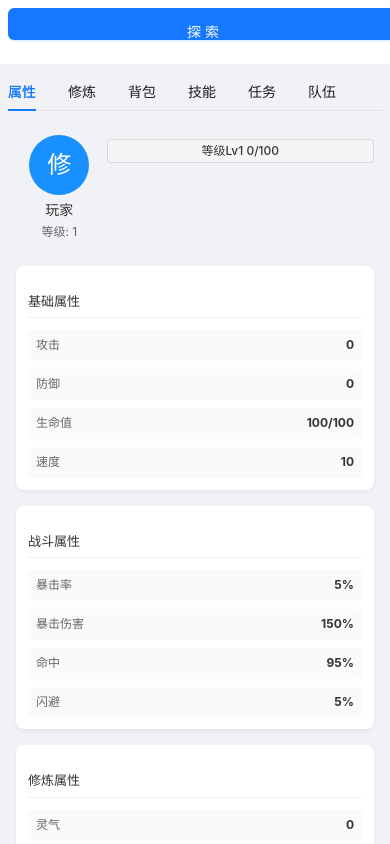
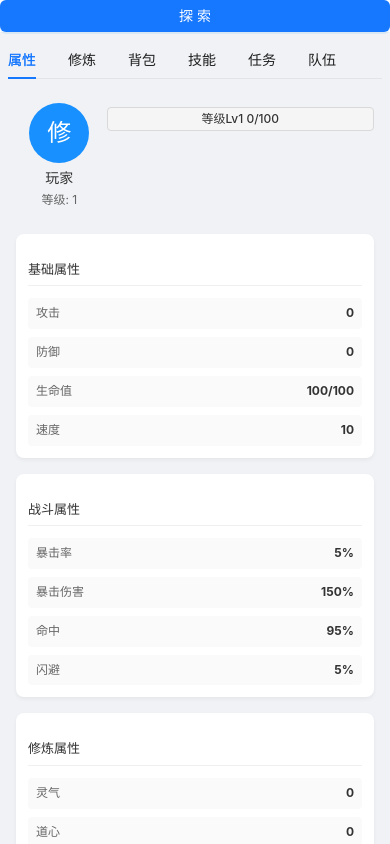
Before and after one commit to seven-it-work/godot-compoent, a Vue app in the folder vue-antd/: page /temp_html/mobile/start in a window 390 px wide. Both pictures are taken after a click on the button "开始新游戏". Built offline with nearby package versions, Linux system fonts and the light colour scheme; the HTML template or start-up script is replaced by a standard one.

Commit message:
style(mobile): 移除多余样式并调整布局间距
移除技能和任务描述中的行高样式，简化按钮的内外边距设置

```diff
--- a/vue-antd/src/mobile/玩家详情.vue
+++ b/vue-antd/src/mobile/玩家详情.vue
@@ -1,13 +1,12 @@
 <template>
   <a-layout class="mobile-player-detail" :style="{ padding: 0, margin: 0 }">
     <!-- Header区域，放置探索按钮 -->
-    <a-layout-header style="height: auto; padding: 0; background: #fff; border-bottom: 1px solid #f0f0f0;">
+    <a-layout-header style="height: auto; padding: 0; background: #fff; border-bottom: 1px solid #f0f0f0;line-height: 0px;">
       <div class="header-container">
         <a-button
           type="primary"
           @click="goExplore"
           block
-          style="padding: 12px; margin: 8px;"
         >
           探索
         </a-button>
@@ -545,7 +544,6 @@ console.log(
 .skill-description {
   font-size: 12px;
   color: #666;
-  line-height: 1.4;
   margin-bottom: 8px;
   padding: 8px;
   background: #fafafa;
@@ -612,7 +610,6 @@ console.log(
 .quest-description {
   font-size: 12px;
   color: #666;
-  line-height: 1.4;
   margin-bottom: 8px;
 }
 
```
